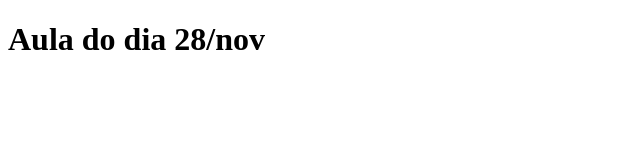
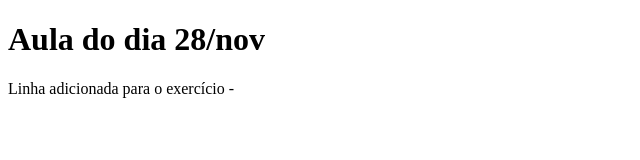
Before and after one commit to EdBergo/Aula_28_11_2023, a plain HTML site: page index.html in a window 1280 px wide. Shown: the whole page, without its empty margins (0-640 px from the left). Drawn offline with Linux system fonts and the light colour scheme.

Commit message:
Terceiro commit da aula 28/nov

```diff
--- a/index.html
+++ b/index.html
@@ -7,5 +7,6 @@
 </head>
 <body>
     <h1>Aula do dia 28/nov</h1>
+    <p>Linha adicionada para o exercício - </p>
 </body>
 </html>
```
